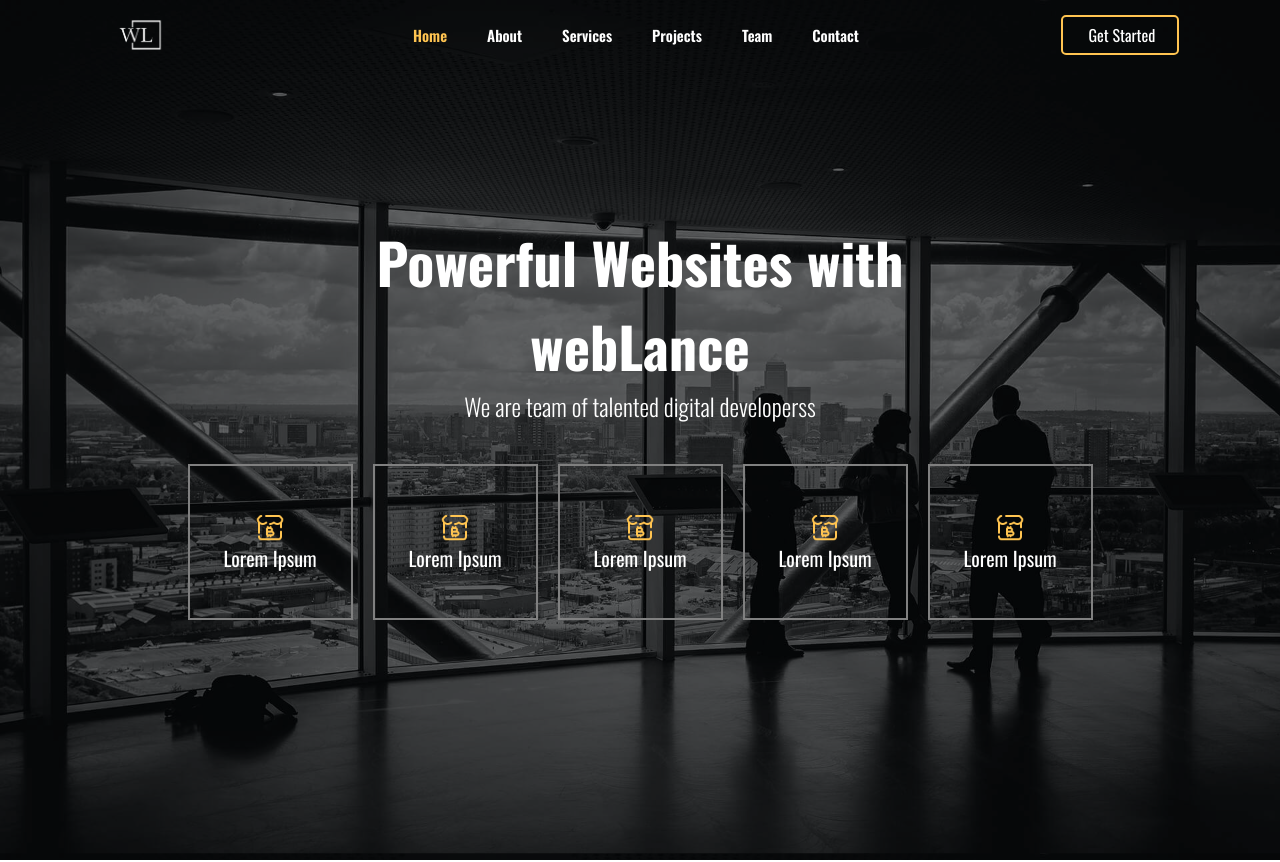
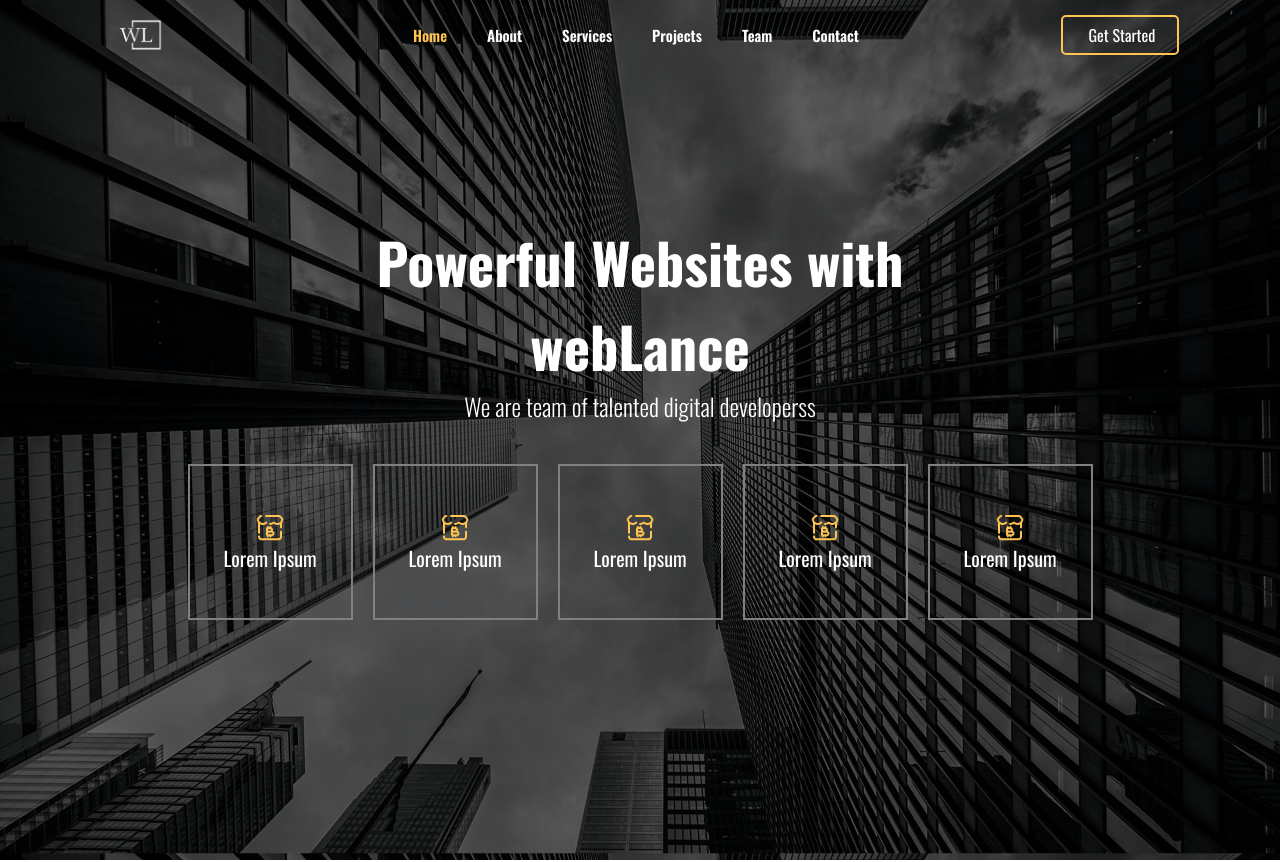
Before and after one commit to webLance24/weblance-portfolio, a React (Vite) app: page / in a window 1280 px wide. Shown: the top 862 px of the page. Built offline with nearby package versions, Linux system fonts and the light colour scheme.

Commit message:
fix: background image

```diff
--- a/src/index.css
+++ b/src/index.css
@@ -14,7 +14,7 @@ body {
   background: #1e213f;
   min-height: 100vh;
   font-family: "Oswald", sans-serif;
-  background-image: url("../public/img/hero-bg.jpg");
+  background-image: url("../public/img/testimonials-bg.jpg");
   background-repeat: no-repeat;
   background-size: cover;
   background-position: center;
```
Also changed, not shown: public/img/hero-bg.jpg (deleted).
